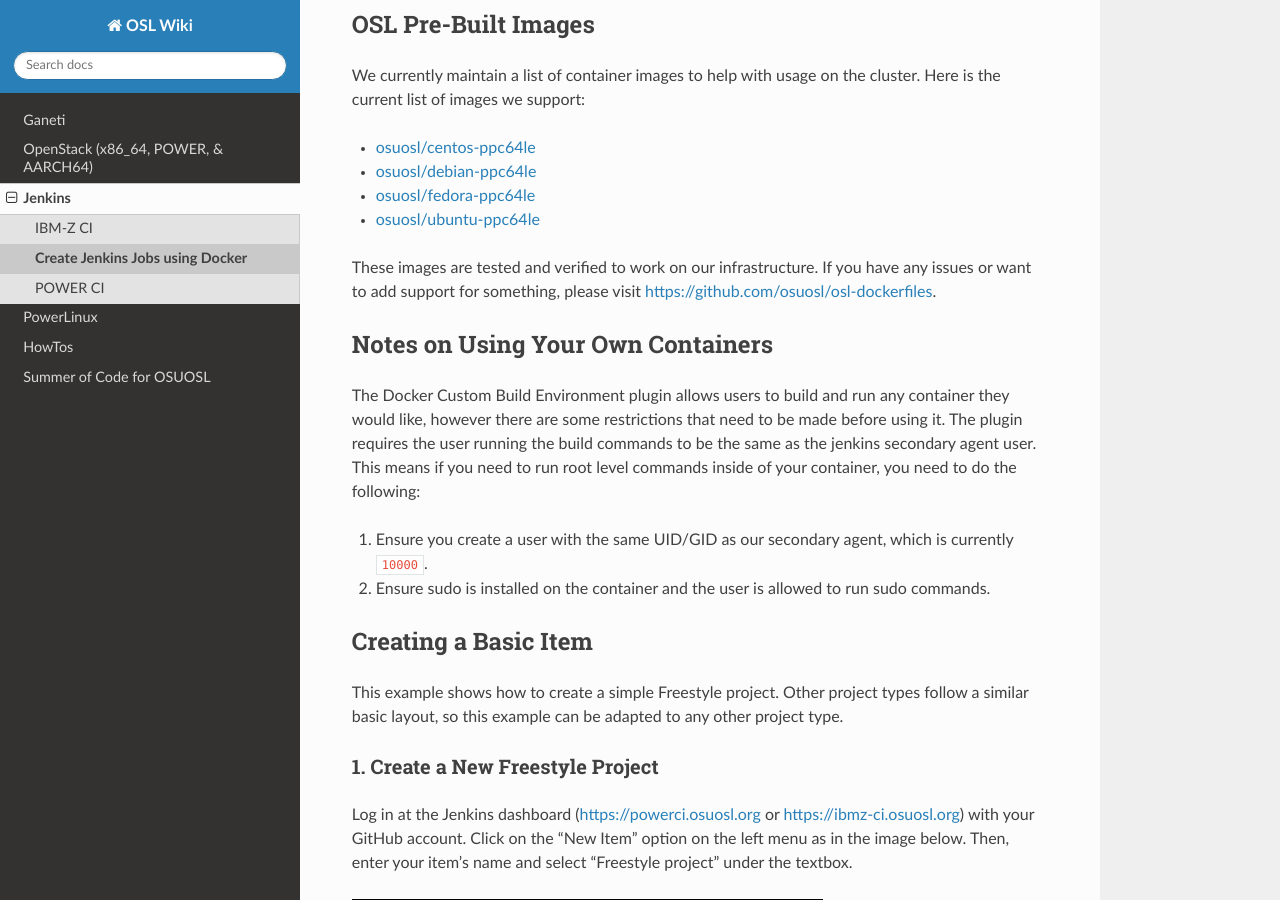
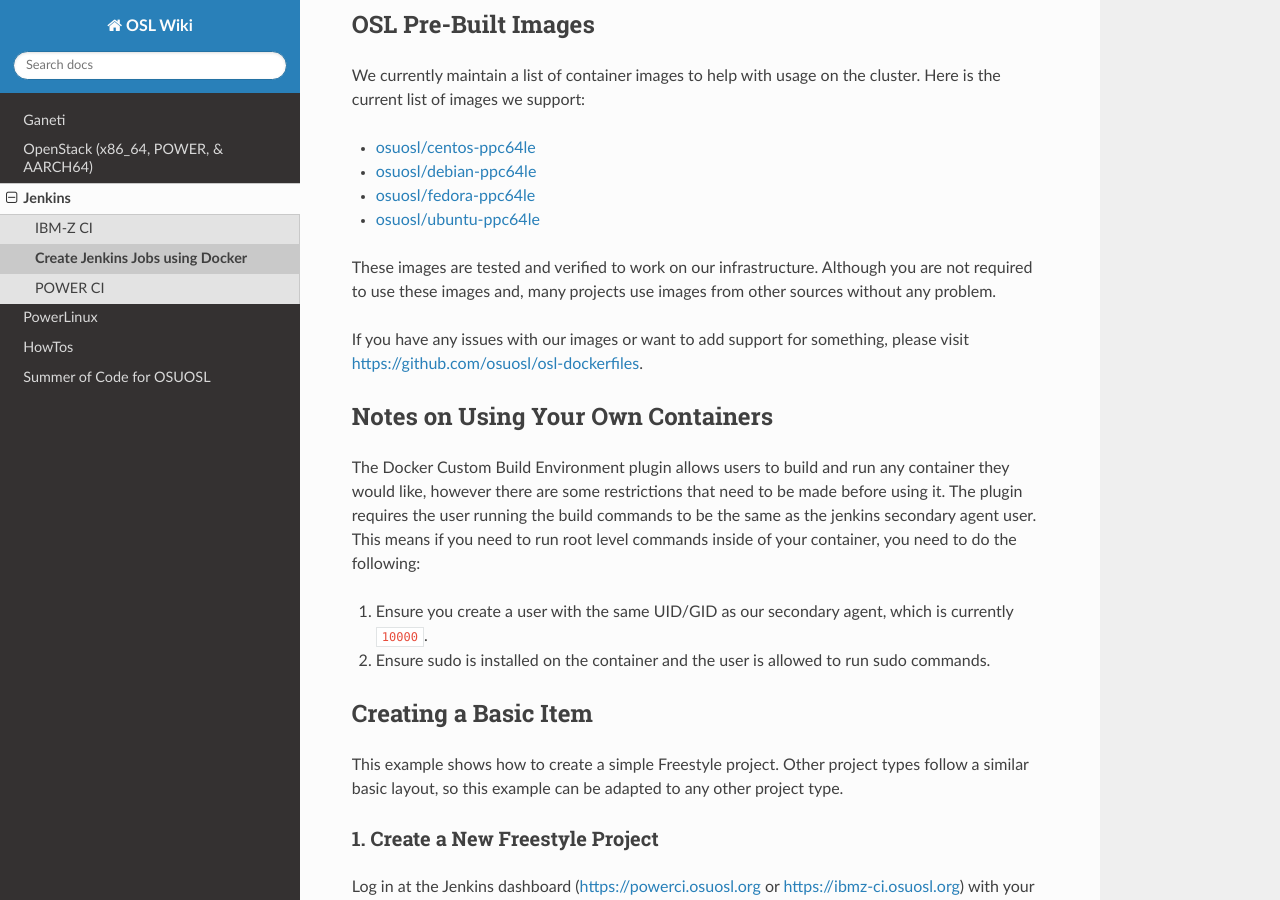
Before and after one commit to osuosl/wiki, a Sphinx documentation site: the page built from source/jenkins/jenkins-docker.rst, in a window 1280 px wide and 900 px high, scrolled down 376 px. Built offline with Sphinx 7.4.7 and the Read the Docs theme 2.0.0, drawn with Linux system fonts in a browser that asks for light colours.

Commit message:
Update osuosl prebuilt images to include disclaimer

```diff
--- a/source/jenkins/jenkins-docker.rst
+++ b/source/jenkins/jenkins-docker.rst
@@ -25,8 +25,10 @@
 - `osuosl/fedora-ppc64le`_
 - `osuosl/ubuntu-ppc64le`_
 
-These images are tested and verified to work on our infrastructure. If you have any issues or want to add support for
-something, please visit https://github.com/osuosl/osl-dockerfiles.
+These images are tested and verified to work on our infrastructure. Although you are not required to use these images
+and, many projects use images from other sources without any problem.
+
+If you have any issues with our images or want to add support for something, please visit https://github.com/osuosl/osl-dockerfiles.
 
 .. _osuosl/centos-ppc64le: https://hub.docker.com/r/osuosl/centos-ppc64le
 .. _osuosl/debian-ppc64le: https://hub.docker.com/r/osuosl/debian-ppc64le
```
